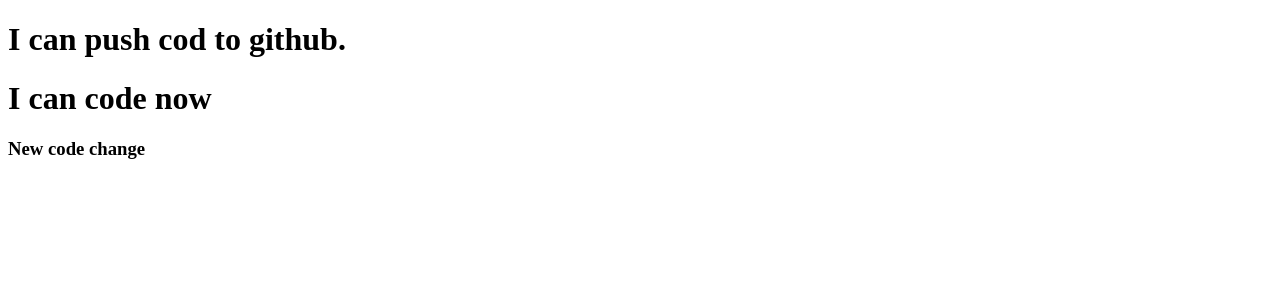
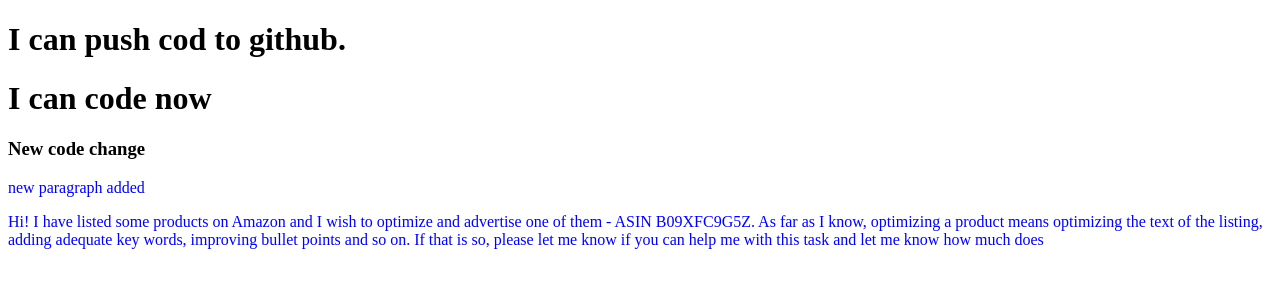
Before and after one commit to nil01839/second-repo, a plain HTML site: page index.html in a window 1280 px wide. Drawn offline with Linux system fonts and the light colour scheme.

Commit message:
css added

```diff
--- a/index.html
+++ b/index.html
@@ -5,11 +5,14 @@
     <meta http-equiv="X-UA-Compatible" content="IE=edge">
     <meta name="viewport" content="width=device-width, initial-scale=1.0">
     <title>Second repo</title>
+    <link rel="stylesheet" href="style.css">
 </head>
 <body>
     <h1>I can push cod to github.</h1>
     <h1>I can code now</h1>
     <h3>New code change</h3>
+    <p>new paragraph added</p>
+    <p>Hi! I have listed some products on Amazon and I wish to optimize and advertise one of them - ASIN B09XFC9G5Z. As far as I know, optimizing a product means optimizing the text of the listing, adding adequate key words, improving bullet points and so on. If that is so, please let me know if you can help me with this task and let me know how much does </p>
 
 </body>
 </html>
--- /dev/null
+++ b/style.css
@@ -0,0 +1,3 @@
+p{
+    color: blue;
+}
```
